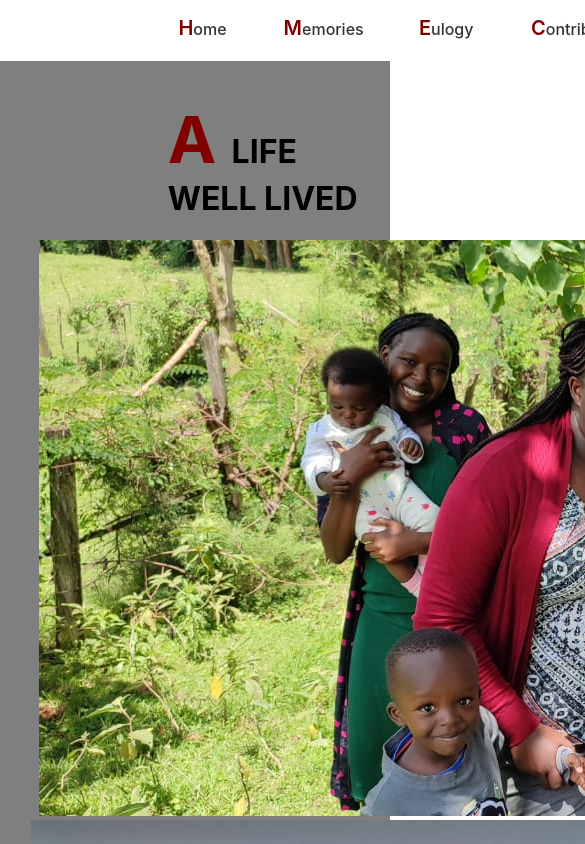
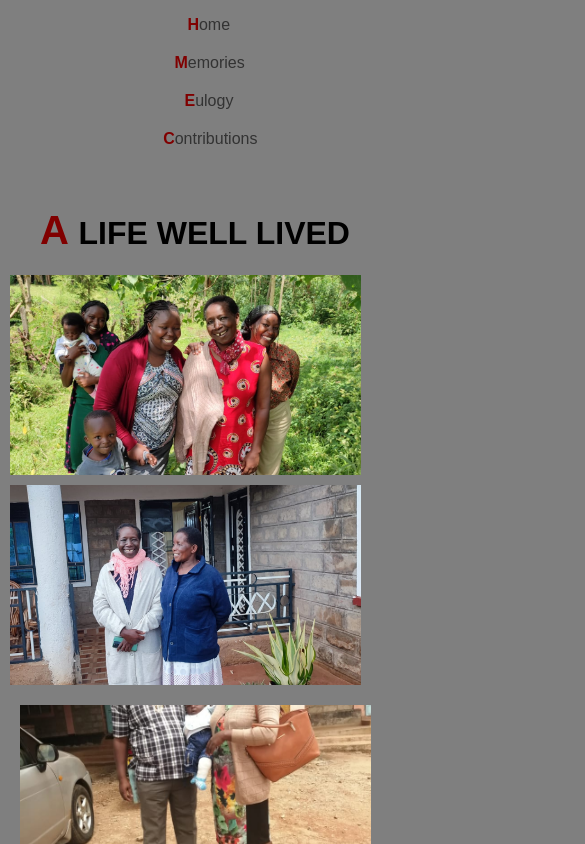
Before and after one commit to Victorlangat/final_project, a React (Create React App) app: page /memories in a window 390 px wide. Shown: the top 844 px of the page, 585 px wide, since content can reach past the window. Built offline with nearby package versions, Linux system fonts and the light colour scheme; the HTML template or start-up script is replaced by a standard one.

Commit message:
Responsiveness-fix

```diff
--- a/src/pages/home.css
+++ b/src/pages/home.css
@@ -1,111 +1,150 @@
+/* General Styles (apply to all screen sizes) */
+body {
+  font-family: sans-serif; /* Consistent font for the whole website */
+  margin: 0; /* Remove default margins */
+  padding: 0;
+}
 
+/* Navbar */
 .navbar {
   display: flex;
   align-items: center;
-    background-color:rgba(250, 244, 249, 0.3);
+  background-color: rgba(250, 244, 249, 0.3);
   padding: 10px;
+  position: relative; /* For positioning the nav on smaller screens */
 }
 
 .header {
-    font-size:18px;
-    /* Add any other header styles you want */
+  font-size: 18px;
 }
-  .intro{
+
+.intro {
   font-weight: 500;
-    font-family:sans-serif;
 }
 
 .name {
-    font-family:sans-serif, poppins;
-    font-weight:12px;
+  font-family: 'Poppins', sans-serif; /* Use Poppins if available, fallback to sans-serif */
+  font-weight: normal; /* '12px' is not a valid font-weight */
 }
-  .L, .B{
-    font-size:43px;
 
+.L,
+.B {
+  font-size: 43px;
 }
 
 .name2 {
   font-style: italic;
-    color:rgba(41, 222, 228, 0.5) ;
+  color: rgba(41, 222, 228, 0.5);
 }
-  nav{
-    padding-left:35%;
+
+nav {
+  /* Removed padding-left for better responsiveness */
+  flex-grow: 1; /* Allow nav to take up available space */
 }
 
 nav ul {
   list-style: none;
   display: flex;
   gap: 40px;
+  justify-content: flex-end; /* Align items to the right */
 }
-
-
 
 nav ul li a {
   text-decoration: none;
   color: #333;
-    font-weight:500;
-    font-size:16px;
+  font-weight: 500;
+  font-size: 16px;
   padding: 3%;
   transition: transform 0.3s ease-in-out;
 }
-  a{
+
+a {
   transition: transform 0.3s ease-in-out;
-
 }
 
-   a :hover{
-    transform:scale(1.8);
-    color:maroon;
-    font-weight:600;
-
-
-  }
-  .footer{
-
+a:hover {
+  transform: scale(1.2); /* Slightly reduced scale for better UX */
+  color: maroon;
+  font-weight: 600;
 }
 
-  /* homepage.css (or your preferred CSS file) */
-
-/* Content div */
-/* Assuming you have a class named 'content' for your container */
-/* Assuming you have a class named 'content' for your container */
+/* Content */
 .content {
   position: relative;
   overflow: hidden;
   background: radial-gradient(circle, rgba(0, 0, 0, 1), transparent);
 }
 
-
-/* Style for the passage */
 .passage {
-  position: absolute;
+  position: relative;
   top: 0;
   left: 0;
   width: 100%;
-  padding: 20px; /* Adjust as needed */
-  margin-left:30%;
+  padding: 20px;
   color: rgb(216, 213, 213);
   font-size: 16px;
-  z-index: 1; /* Ensure the passage is above the image */
+  z-index: 1;
 }
 
-/* Style for the image */
 .image img {
-  margin-left:27%;
-  width: 50%;
+  width: 100%; /* Image takes full width on all screens */
   height: auto;
   display: block;
-  object-fit: cover; /* Maintain aspect ratio and cover the container */
-  z-index: 0; /* Behind the passage */
-  opacity:0.3;
+  object-fit: cover;
+  z-index: 0;
+  opacity: 0.3;
 }
-.styled{
-  font-size:65px;
+
+.styled {
+  font-size: 65px;
   color: maroon;
+}
 
+.letter {
+  color: maroon;
+  font-size: 20px;
+  font-weight: 557;
 }
-.letter{
-  color: maroon;
-  font-size:20px;
-  font-weight:557 ;
+
+/* Media Queries for Responsiveness */
+@media (max-width: 768px) {
+  /* Tablet and smaller screens */
+  nav ul {
+      flex-direction: column; /* Stack nav items vertically */
+      align-items: center; /* Center nav items */
+      gap: 20px; /* Reduce gap between items */
   }
+
+  .passage {
+      margin-left: 0; /* Remove left margin for passage */
+      padding: 10px; /* Reduce padding on smaller screens */
+  }
+
+  .image img {
+      margin-left: 0; /* Remove left margin for image */
+  }
+}
+
+@media (max-width: 480px) {
+  /* Mobile screens */
+  .navbar {
+      flex-direction: column; /* Stack navbar items vertically */
+  }
+
+  nav {
+      width: 100%; /* Nav takes full width */
+      order: 2; /* Place nav below header on mobile */
+  }
+
+  .header {
+      order: 1; /* Place header above nav on mobile */
+  }
+
+  .styled {
+      font-size: 40px; /* Reduce font size on mobile */
+  }
+
+  .letter {
+      font-size: 16px; /* Reduce font size on mobile */
+  }
+}
--- a/src/pages/memories.css
+++ b/src/pages/memories.css
@@ -1,35 +1,94 @@
-/* Your existing CSS file (or create a new one) */
-.body{
-    background-color: rgba(0,0,0,0.5);
+/* General Styles */
+body {
+  background-color: rgba(0, 0, 0, 0.5);
+  font-family: sans-serif;
+  margin: 0;
+  padding: 0;
 }
 
-h1{
-    margin-left:43% ;
-    padding-top:10%;
-}
-.styled{
-    font-size:65px;
-    color: maroon;
+h1 {
+  text-align: center;
+  padding-top: 10%;
 }
 
+.styled {
+  font-size: 65px;
+  color: maroon;
+}
+
+/* Image Layout */
 .sidepiece {
-    display: flex;
-    justify-content: space-between; /* Distribute items evenly along the main axis */
+  display: flex;
+  flex-wrap: wrap;
+  justify-content: space-around;
+  align-items: center;
+}
+
+.image1,
+.image2,
+.image3,
+.image4,
+.image5 {
+  flex: 1 0 30%; /* Take up to 30% of the container, but can shrink */
+  max-width: 30%;
+  margin: 10px;
+}
+
+.image1 img,
+.image2 img,
+.image3 img,
+.image4 img,
+.image5 img {
+  width: 100%;
+  height: auto; /* Let the height adjust automatically based on the image's aspect ratio */
+  display: block; /* Prevent any extra space below the image */
+}
+
+/* Media Queries for Responsiveness */
+@media (max-width: 768px) {
+  .image1,
+  .image2,
+  .image3,
+  .image4,
+  .image5 {
+      flex: 1 0 45%;
+      max-width: 45%;
+      height: 250px; /* Fixed height for smaller screens */
+      overflow: hidden;
   }
 
+  .image1 img,
+  .image2 img,
+  .image3 img,
+  .image4 img,
+  .image5 img {
+      height: 100%;
+      object-fit: cover;
+  }
+}
+
+@media (max-width: 480px) {
+  .image1,
+  .image2,
   .image3,
-  .image4 {
-    flex: 1; /* Equal width for both images */
-    margin-right: 10px; /* Add some spacing between images */
+  .image4,
+  .image5 {
+      flex: 1 0 90%;
+      max-width: 90%;
+      height: 200px;
+      overflow: hidden;
   }
 
-  .image1{
-    position: center;
-    margin-left:10% ;
+  .image1 img,
+  .image2 img,
+  .image3 img,
+  .image4 img,
+  .image5 img {
+      height: 100%;
+      object-fit: cover;
   }
-  .image2{
-    margin-left:8%;
+
+  .styled {
+      font-size: 40px;
   }
-  .image5{
-    margin-left: 23%;
-  }
+}
```
Lines whose indentation alone changed are shown as unchanged.
